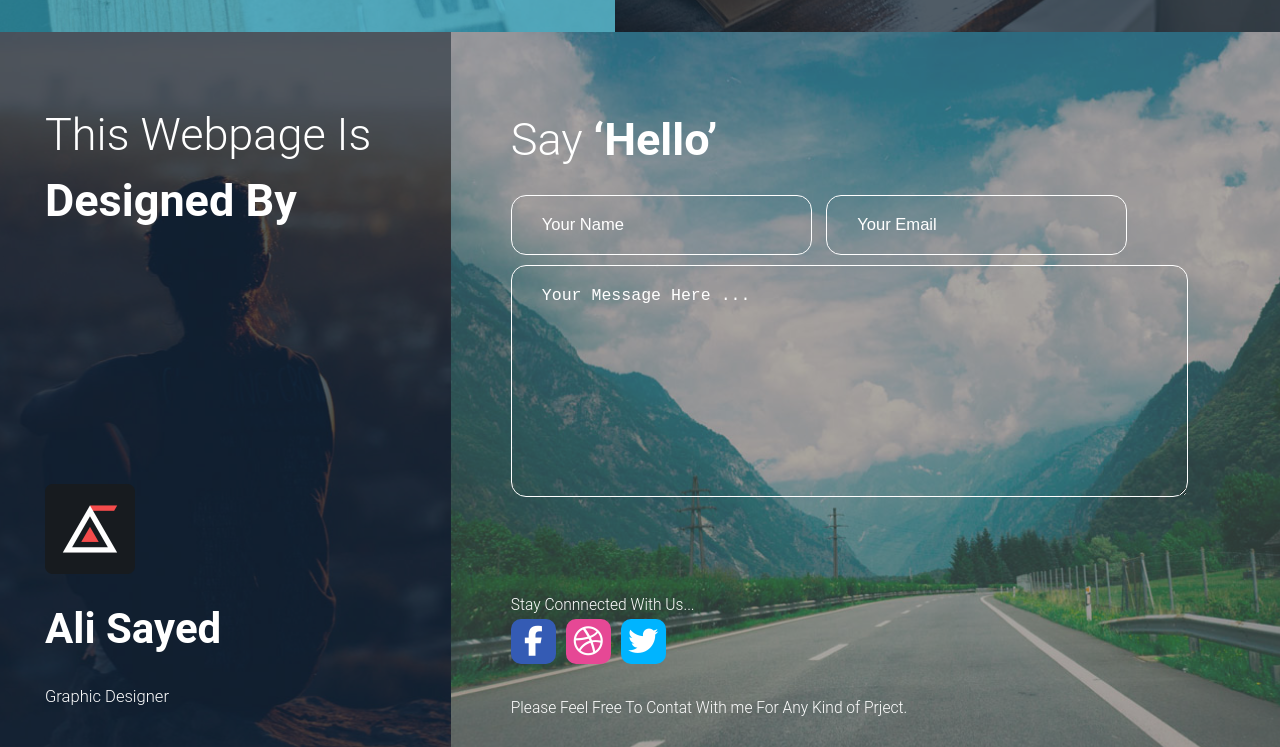
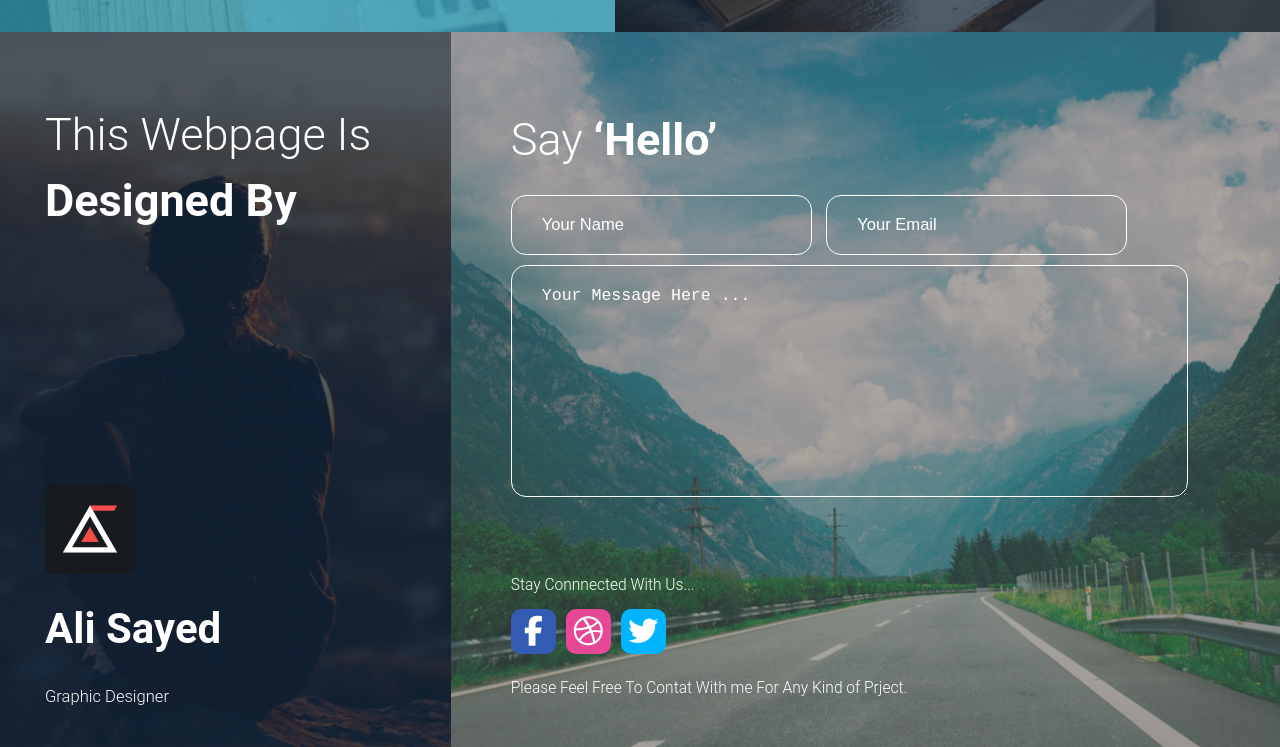
Before and after one commit to OneDayOf/alisayed, a plain HTML site: page index.html in a window 1280 px wide. Shown: the part 1623-2370 px from the top of the page. Drawn offline with Linux system fonts and the light colour scheme.

Commit message:
Add files via upload

```diff
--- a/css/style.css
+++ b/css/style.css
@@ -391,9 +391,13 @@ footer {
 }
 
 .feedback-social {
-  margin-top: 90px;
+  margin-top: 70px;
   width: 100%;
-  margin-bottom: 30px;
+  margin-bottom: 20px;
+}
+
+.feedback-social p {
+  margin-bottom: 10px;
 }
 
 .feedback-fb {
```
